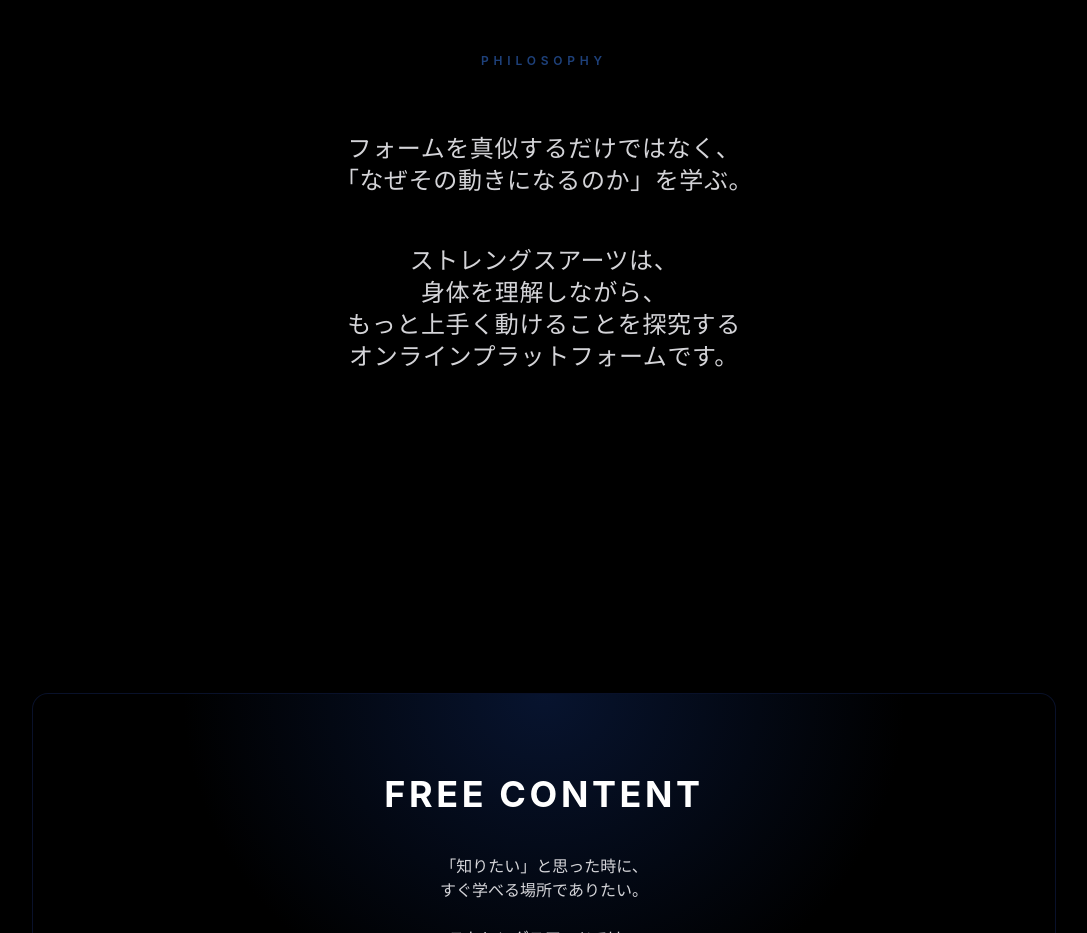
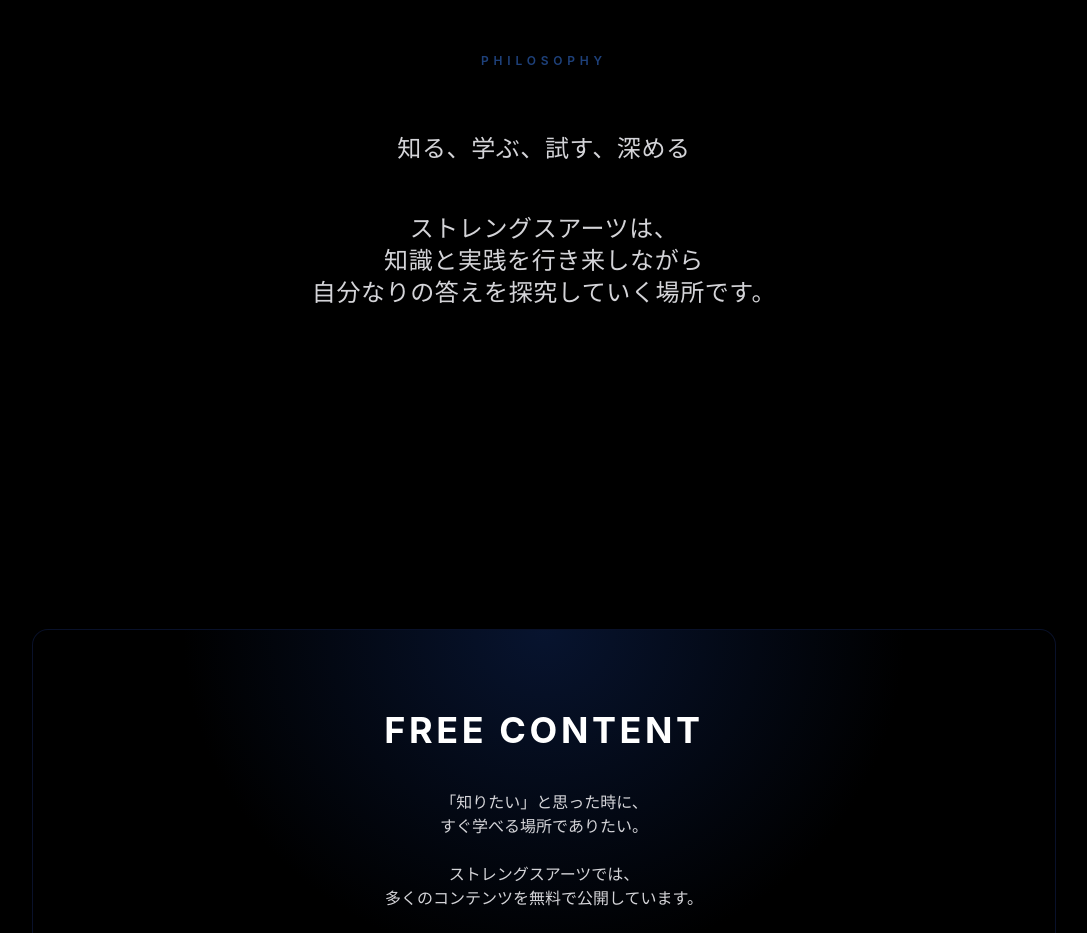
Before and after one commit to WAKAMUSYA/strength-arts, a Next.js app: page / in a window 1280 px wide. Shown: the part 1680-2613 px from the top of the page, without its empty margins (96-1183 px from the left). Built offline with nearby package versions, Linux system fonts and the light colour scheme; no server answers.

Commit message:
変更内容

```diff
--- a/app/(public)/page.tsx
+++ b/app/(public)/page.tsx
@@ -87,15 +87,13 @@ export default function Home() {
           </p>
           <div className="space-y-12 text-lg md:text-2xl font-light leading-loose text-zinc-300 tracking-wide">
             <p>
-              フォームを真似するだけではなく、<br />
-              「なぜその動きになるのか」を学ぶ。
+              知る、学ぶ、試す、深める
             </p>
 
             <p>
               ストレングスアーツは、<br />
-              身体を理解しながら、<br />
-              もっと上手く動けることを探究する<br />
-              オンラインプラットフォームです。
+              知識と実践を行き来しながら<br />
+              自分なりの答えを探究していく場所です。
             </p>
           </div>
         </div>
```
